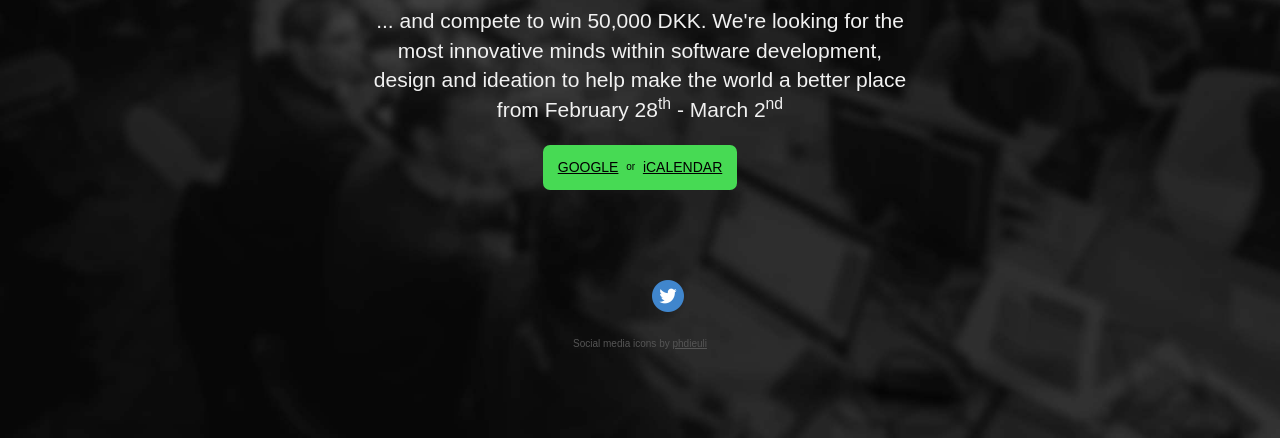
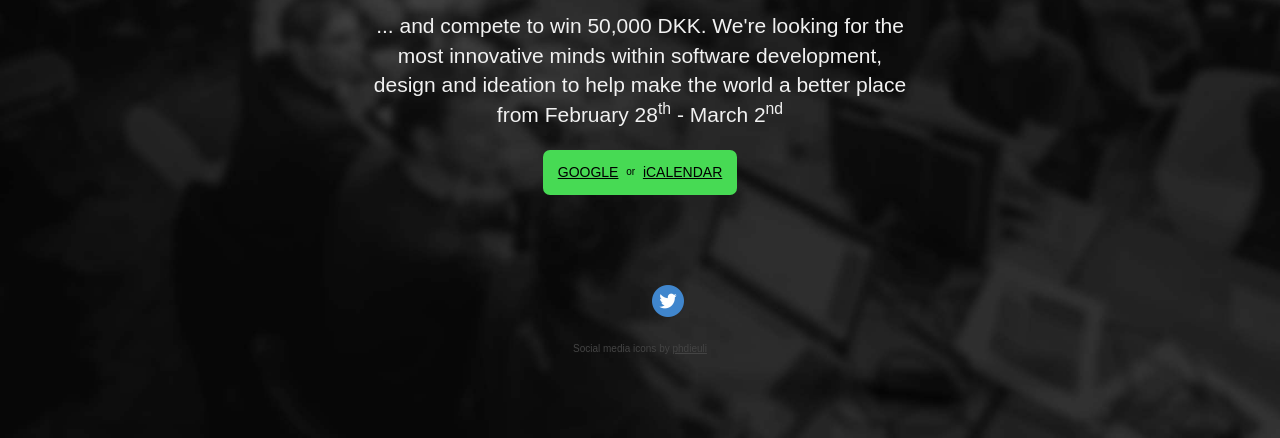
Before and after one commit to IDEAIDCPH/splashpage, a website: page src/index.htm in a window 1280 px wide. Shown: the part 362-800 px from the top of the page. Drawn offline with nearby package versions, Linux system fonts and the light colour scheme; files whose address does not match are found by name; a web font is replaced by a local one.

Commit message:
min-height and padding

```diff
--- a/src/index.htm
+++ b/src/index.htm
@@ -14,20 +14,26 @@
 	<link rel="stylesheet" href="http://fonts.googleapis.com/css?family=Doppio+One">
 	<link rel="stylesheet" href="//cdnjs.cloudflare.com/ajax/libs/normalize/2.1.3/normalize.min.css">
 	<style>
+		* {
+			box-sizing: border-box;
+		}
+
 		html {
-			text-align:center;
-			box-sizing: border-box;
-			width: 100%; height: 100%;
-			background: #141414 url('/img/background.jpg') no-repeat center center;
-			background-size: cover;
-			padding: 10px;
-			-webkit-font-smoothing: antialiased;
-			font-smoothing: antialiased;
+			width: 100%; min-height: 100%;
 		}
 
 		body {
+			width: 100%; min-height: 100%;
+			padding: 15px;
+
+			background: #141414 url('/img/background.jpg') no-repeat center center;
+			background-size: cover;
+
 			font: 21px/1.4 'Doppio One', sans-serif;
 			color: #f1f1f1;
+			text-align:center;
+			-webkit-font-smoothing: antialiased;
+			font-smoothing: antialiased;
 		}
 
 		main {
@@ -74,7 +80,7 @@
 			footer small {
 				display: block;
 				font-size: 10px;
-				color: #555;
+				color: #444;
 			}
 
 			footer small a {
```
